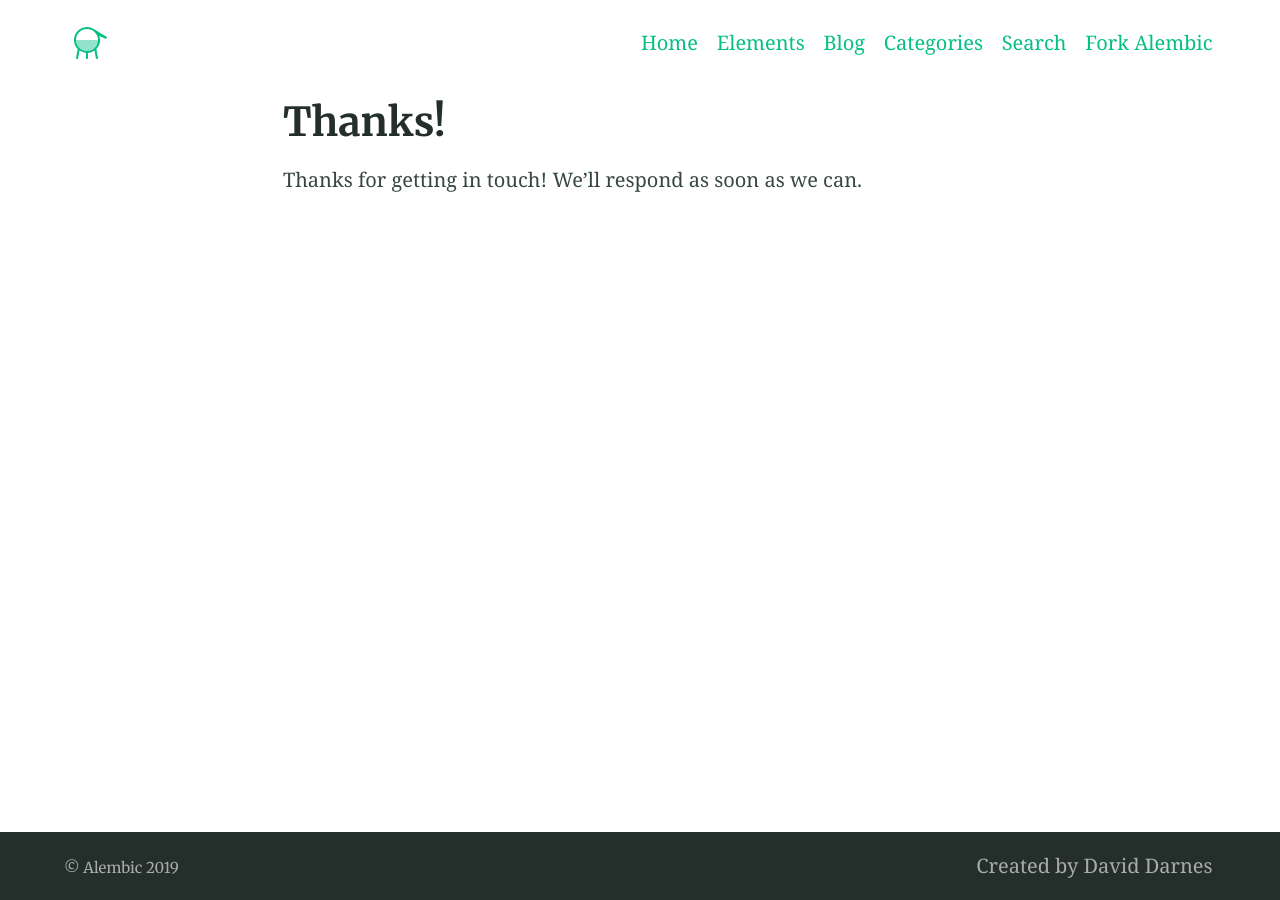
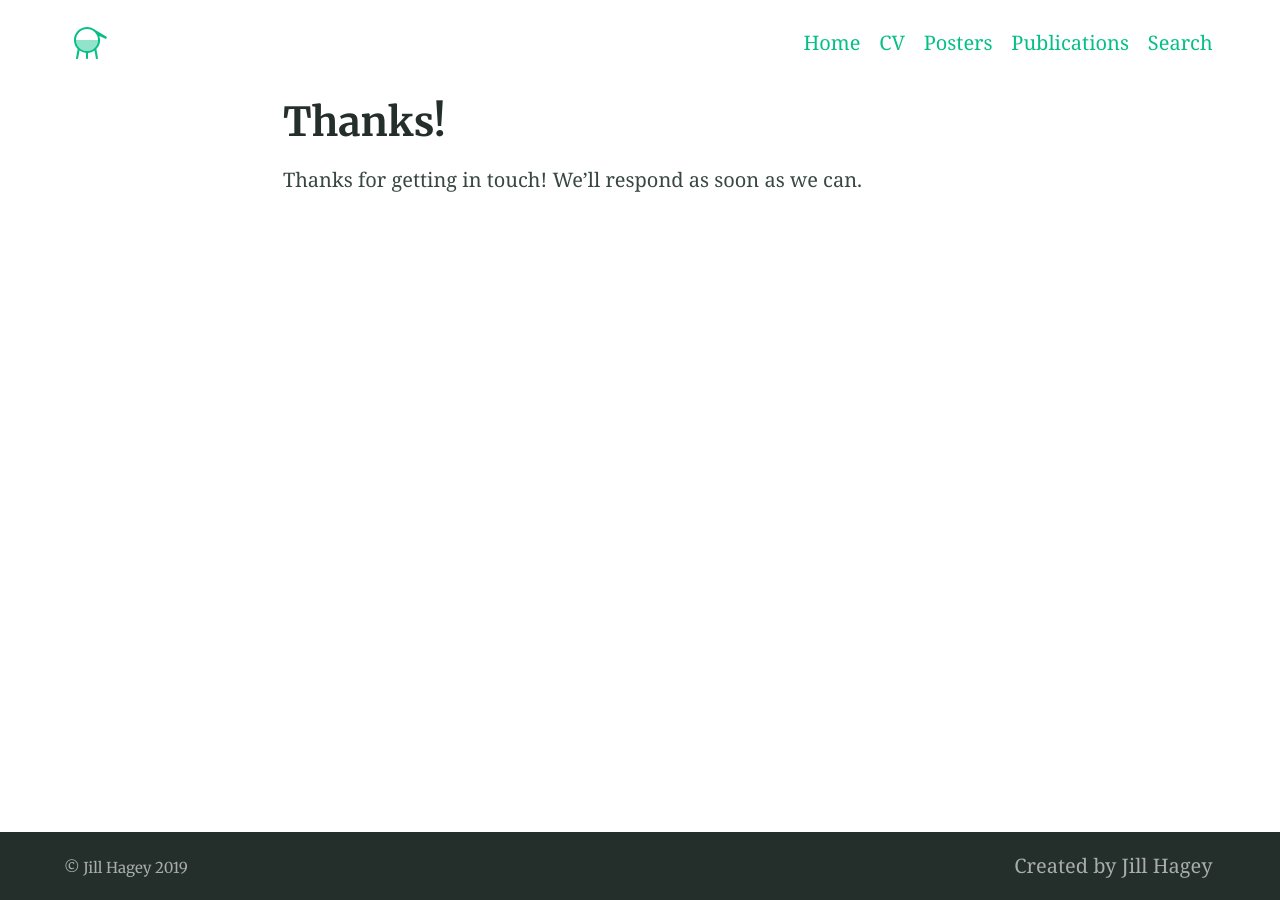
Before and after one commit to jvhagey/jvhagey.github.io, a Jekyll site: the page built from thanks.md, in a window 1280 px wide. Built offline with Jekyll 4.4.1, drawn with Linux system fonts in a browser that asks for light colours; our own code applies the rules of GitHub Pages for plain Markdown files.

Commit message:
Update _config.yml

```diff
--- a/_config.yml
+++ b/_config.yml
@@ -82,13 +82,13 @@ defaults:
 # 7. Site settings
 encoding: utf-8 # Make sure the encoding is right
 lang: en-GB # Set the site language
-title: "Alembic" # Site name or title, also used in jekyll-seo-tag
+title: "Jill Hagey" # Site name or title, also used in jekyll-seo-tag
 logo: "/assets/logos/logo.svg" # Site logo, also used in jekyll-seo-tag
-description: "Alembic is a starting point for Jekyll projects. Rather than starting from scratch, this boilerplate is designed to get the ball rolling immediately" # Site description and default description, also used in jekyll-seo-tag
+description: "" # Site description and default description, also used in jekyll-seo-tag
 url: "https://jvhagey.github.io" # Site url, also used in jekyll-seo-tag
 baseurl: ""
 repo: "https://github.com/jvhagey/jvhagey.github.io"
-email: "me@daviddarnes.com"
+email: "jvhagey@gmail.com"
 # disqus: "alembic-1" # Blog post comments, uncomment the option and set the site ID from your Disqus account
 # google_analytics: ''
 # google_analytics_anonymize_ip: ''
@@ -110,26 +110,26 @@ favicons: # Favicons are also used in the manifest file. Syntax is 'size: path'
 navigation_header:
 - title: Home
   url: /
-- title: Elements
-  url: /elements/
-- title: Blog
-  url: /blog/
-- title: Categories
-  url: /categories/
+- title: CV
+  url: /cv/
+- title: Posters
+  url: /posters/
+- title: Publications
+  url: /publications/
 - title: Search
   url: /search/
-- title: Fork Alembic
-  url: https://github.com/daviddarnes/alembic
+#- title: Fork Alembic
+#  url: https://github.com/daviddarnes/alembic
 
 navigation_footer:
-- title: Created by David Darnes
-  url: https://darn.es
+- title: Created by Jill Hagey
+  url: https://jvhagey.github.io
 
 social_links: # Appears in sidebar. Set the urls then uncomment and comment out as desired
-  Twitter: https://twitter.com/DavidDarnes
-  LinkedIn: https://www.linkedin.com/in/daviddarnes
-  GitHub: https://github.com/daviddarnes
-  link: https://darn.es
+  Twitter: https://twitter.com/JillHagey
+  LinkedIn: https://www.linkedin.com/in/jillhagey
+  GitHub: https://github.com/jvhagey
+  link: https://jvhagey.gitub.io
   RSS: /feed.xml
 
 sharing_links: # Appear at the bottom of single blog posts, add as desired. The value can be 'true' or the desired button colour
```
